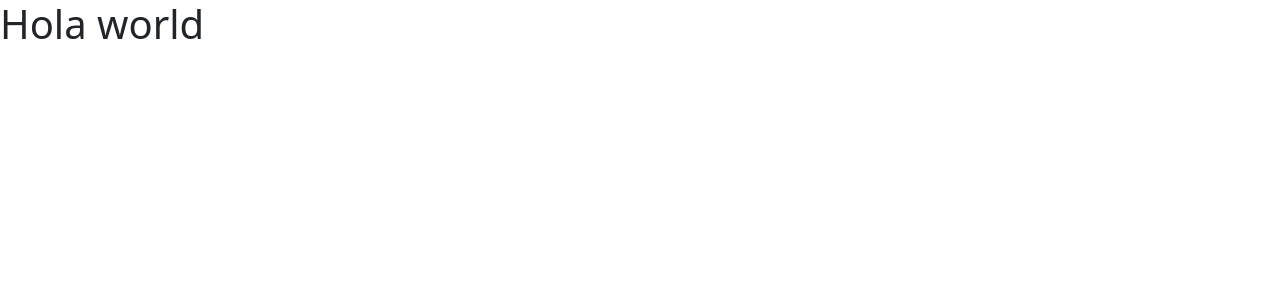
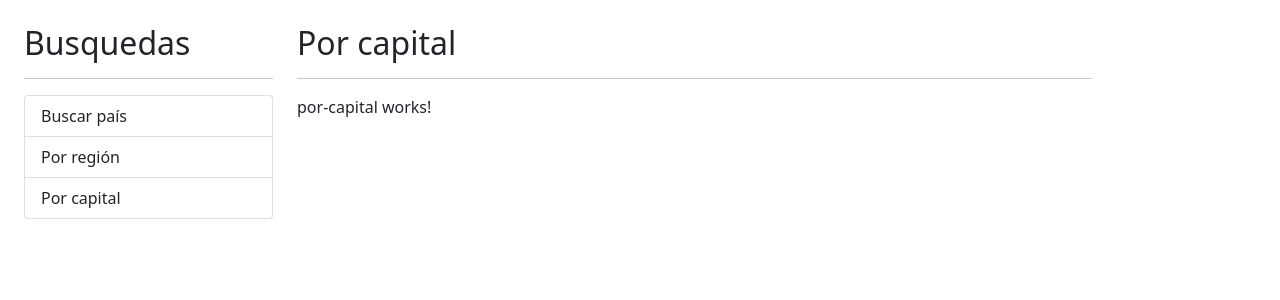
Before and after one commit to WhitishSine8/paisesApp, an Angular app: page / in a window 1280 px wide. Shown: the top 300 px of the page. Built offline with nearby package versions, Linux system fonts and the light colour scheme.

Commit message:
Estructura de la app
Creación inicial del html de nuestra aplicación

```diff
--- a/src/app/app.component.html
+++ b/src/app/app.component.html
@@ -1 +1,19 @@
-<h1>Hola world</h1>
+<div class="row container mt-4">
+
+    <div class="col-3">
+        <h2>Busquedas</h2>
+        <hr>
+        <ul class="list-group">
+            <li class="list-group-item">Buscar país</li>
+            <li class="list-group-item">Por región</li>
+            <li class="list-group-item">Por capital</li>
+        </ul>
+    </div>
+
+    <div class="col">
+        <h2>Por capital</h2>
+        <hr>
+        <app-por-capital></app-por-capital>
+    </div>
+
+</div>
```
